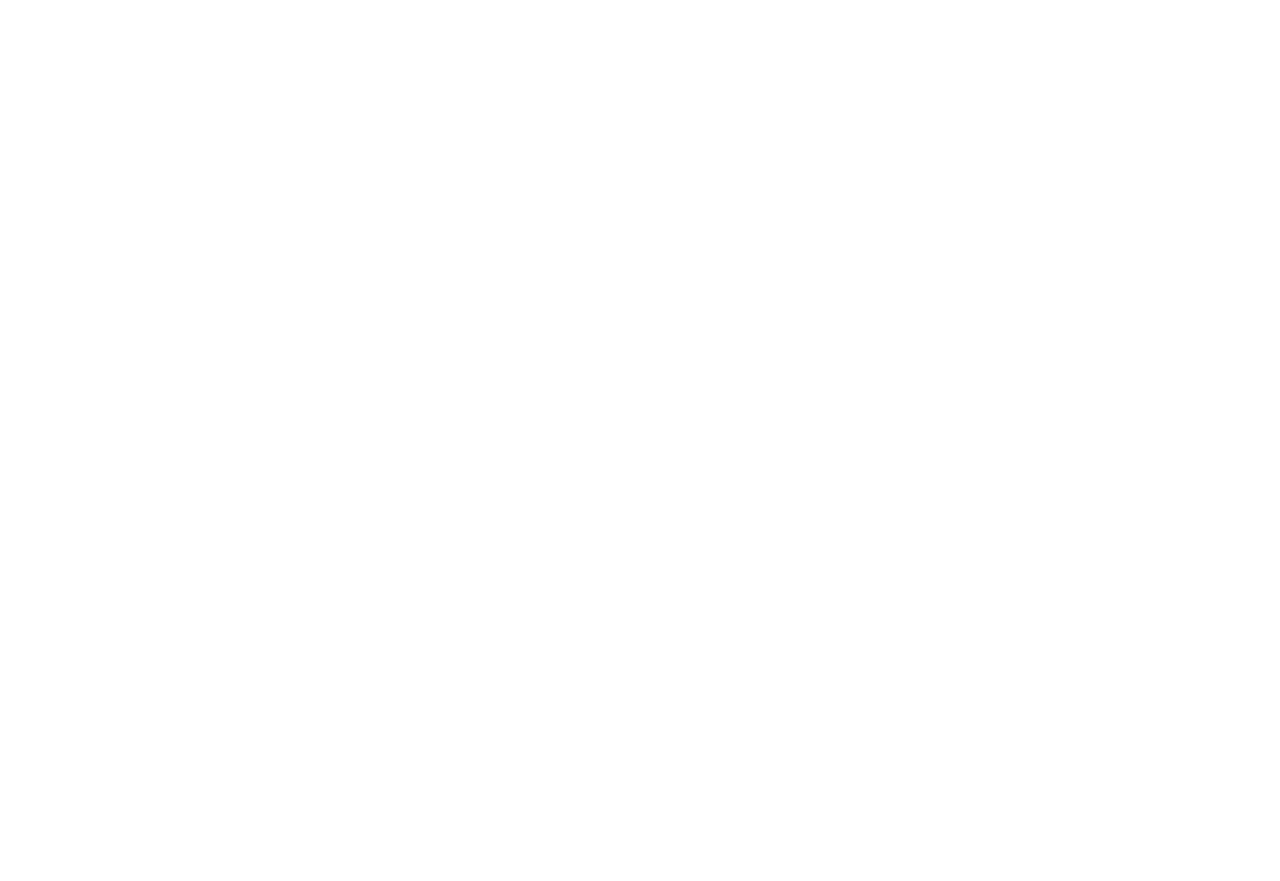
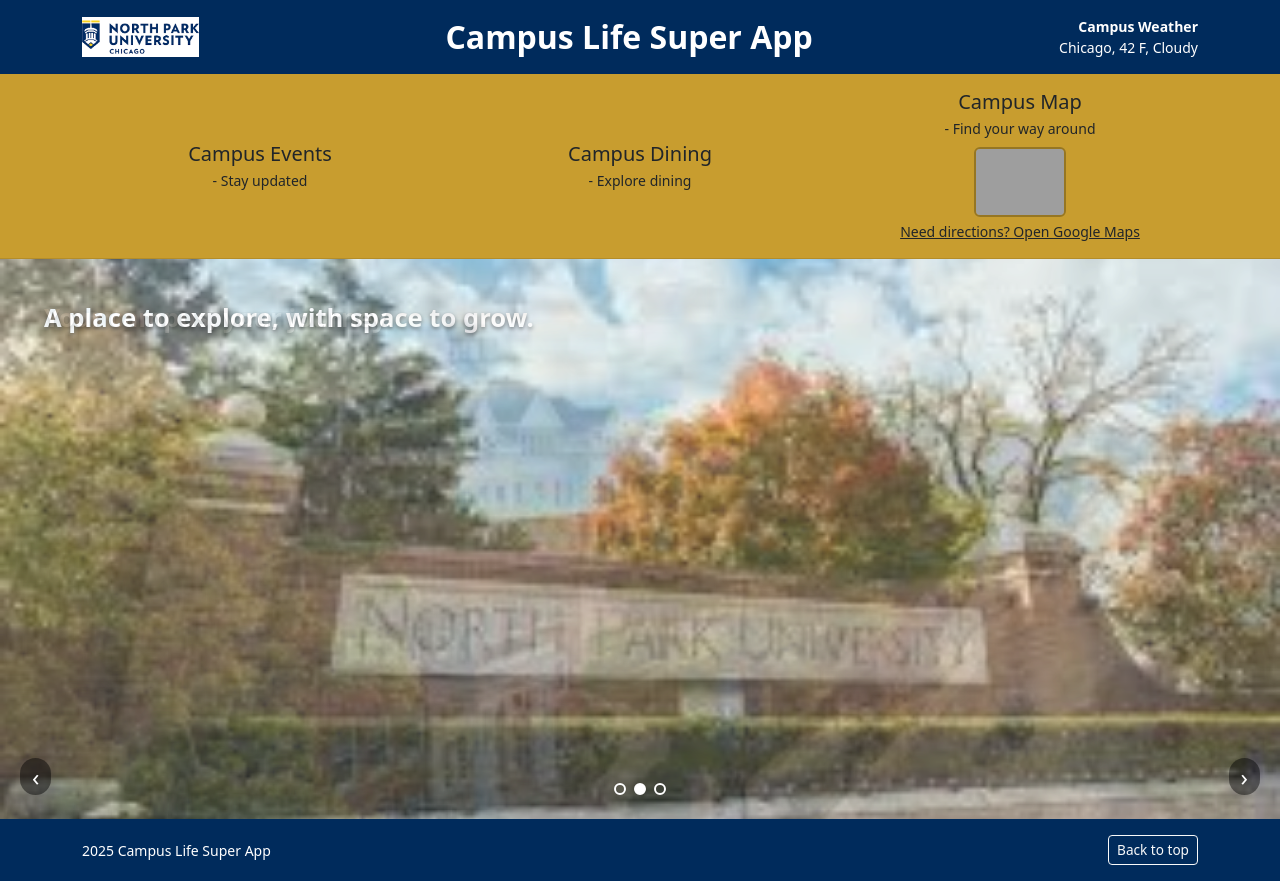
Before and after one commit to Avaaland/campus-app, a plain HTML site: page index.html in a window 1280 px wide. Before the commit the page ends 800 px from the top, so only its background shows below. Drawn offline with nearby package versions, Linux system fonts and the light colour scheme; grey boxes are pictures that could not be loaded.

Commit message:
Set up home page. Added script.js and styling. Will do more later on.

```diff
--- a/css/style.css
+++ b/css/style.css
@@ -0,0 +1,181 @@
+/* Colors */
+:root {
+    --npu-blue: #002b5c;
+    --npu-gold: #c89d2f;
+    --overlay-bg: rgba(0, 0, 0, 0.45);
+}
+
+body {
+    margin: 0;
+    font-family: system-ui, -apple-system, BlinkMacSystemFont, 'Segoe UI', sans-serif;
+}
+
+/* Blue and gold helpers */
+.bg-npu-blue {
+    background-color: var(--npu-blue);
+}
+
+.bg-npu-gold {
+    background-color: var(--npu-gold);
+}
+
+/* Header */
+.top-header .header-title {
+    font-size: clamp(1.4rem, 2.5vw, 2rem);
+    font-weight: 700;
+}
+
+.logo-sm {
+    height: 40px;
+    width: auto;
+}
+
+/* Weather widget */
+#weather-widget {
+    min-width: 120px;
+}
+
+/* Gold feature bar */
+.feature-bar {
+    border-bottom: 1px solid rgba(0, 0, 0, 0.1);
+}
+
+.feature-link {
+    text-decoration: none;
+    color: inherit;
+}
+
+.feature-link:hover h2 {
+    text-decoration: underline;
+}
+
+/* Campus map thumb */
+.map-thumb {
+    height: 70px;
+    width: auto;
+    border-radius: 6px;
+    object-fit: cover;
+    cursor: pointer;
+    border: 2px solid rgba(0, 0, 0, 0.25);
+}
+
+/* Carousel */
+.hero-carousel {
+    position: relative;
+    height: 70vh;
+    min-height: 320px;
+    max-height: 650px;
+    overflow: hidden;
+}
+
+.carousel-wrapper {
+    position: relative;
+    width: 100%;
+    height: 100%;
+}
+
+.carousel-slide {
+    position: absolute;
+    inset: 0;
+    background-size: cover;
+    background-position: center;
+    opacity: 0;
+    transition: opacity 0.6s ease;
+}
+
+.carousel-slide.active {
+    opacity: 1;
+}
+
+/* Quote overlay */
+.carousel-overlay {
+    position: absolute;
+    top: 1.5rem;
+    left: 1.5rem;
+    max-width: 60%;
+    background: transparent;
+    padding: 1rem 1.25rem;
+    border-radius: 10px;
+}
+
+.hero-quote {
+    margin: 0;
+    color: #ffffff;
+    font-size: clamp(1.2rem, 2vw, 1.8rem);
+    font-weight: 600;
+    text-shadow: 0 2px 4px rgba(0, 0, 0, 0.8);
+}
+
+/* Carousel controls */
+.carousel-control {
+    position: absolute;
+    bottom: 1.5rem;
+    padding: 0.4rem 0.75rem;
+    border-radius: 999px;
+    border: none;
+    background: var(--overlay-bg);
+    color: #ffffff;
+    font-size: 1.5rem;
+    line-height: 1;
+    cursor: pointer;
+}
+
+.carousel-control.prev {
+    left: 1.25rem;
+}
+
+.carousel-control.next {
+    right: 1.25rem;
+}
+
+.carousel-control:hover {
+    background: rgba(0, 0, 0, 0.7);
+}
+
+/* Dots */
+.carousel-dots {
+    position: absolute;
+    bottom: 1.5rem;
+    left: 50%;
+    transform: translateX(-50%);
+    display: flex;
+    gap: 0.5rem;
+}
+
+.dot {
+    width: 12px;
+    height: 12px;
+    border-radius: 50%;
+    border: 2px solid #ffffff;
+    background: transparent;
+    padding: 0;
+    cursor: pointer;
+}
+
+.dot.active {
+    background: #ffffff;
+}
+
+/* Footer */
+.bottom-bar {
+    margin-top: 0;
+}
+
+/* Back to top button */
+#back-to-top {
+    font-size: 0.85rem;
+}
+
+/* Responsive tweaks */
+@media (max-width: 576px) {
+    .carousel-overlay {
+        max-width: 80%;
+        top: 1rem;
+        left: 1rem;
+        padding: 0.75rem 1rem;
+    }
+
+    .hero-carousel {
+        height: 60vh;
+    }
+}
--- a/index.html
+++ b/index.html
@@ -3,9 +3,122 @@
     <head>
         <meta charset="UTF-8">
         <meta name="viewport" content="width=device-width, initial-scale=1.0">
-    <title>Document</title>
+        <title>Campus Life Super App</title>
+
+        <!-- Bootstrap CSS -->
+        <link
+        href="https://cdn.jsdelivr.net/npm/bootstrap@5.3.5/dist/css/bootstrap.min.css"
+        rel="stylesheet"
+        />
+
+        <!-- Custom styles -->
+        <link rel="stylesheet" href="css/style.css" />
     </head>
+
     <body>
+        <!-- Top Blue Bar -->
+        <header class="top-header bg-npu-blue text-white">
+            <div class="container py-3 d-flex align-items-center justify-content-between">
+                <div class="d-flex align-items-center gap-2">
+                    <img src="images/npu-logo.png" alt="North Park University logo" class="logo-sm"/>
+                </div>
 
+                <!-- Center: Title -->
+                <h1 class="m-0 text-center flex-grow-1 header-title">
+                    Campus Life Super App
+                </h1>
+
+                <!-- Right: Weather widget placeholder -->
+                <div id="weather-widget" class="text-end small">
+                    <div class="fw-semibold">Campus Weather</div>
+                    <div id="weather-temp">Loading...</div>
+                </div>
+            </div>
+        </header>
+
+        <!-- Gold Feature Bar -->
+        <section class="feature-bar bg-npu-gold text-dark py-3">
+            <div class="container">
+                <div class="row text-center align-items-center gy-3">
+
+                    <!-- Campus Events -->
+                    <div class="col-12 col-md-4">
+                        <a href="events.html" class="feature-link">
+                            <h2 class="h5 mb-1">Campus Events</h2>
+                            <p class="mb-0 small">- Stay updated</p>
+                        </a>
+                    </div>
+
+                    <!-- Campus Dining -->
+                    <div class="col-12 col-md-4">
+                        <a href="dining.html" class="feature-link">
+                            <h2 class="h5 mb-1">Campus Dining</h2>
+                            <p class="mb-0 small">- Explore dining</p>
+                        </a>
+                    </div>
+
+                    <!-- Campus Map -->
+                    <div class="col-12 col-md-4">
+                        <div class="d-flex flex-column align-items-center gap-1">
+                            <h2 class="h5 mb-0">Campus Map</h2>
+                            <p class="mb-1 small">- Find your way around</p>
+                            <img src="images/campus-map.png" alt="Campus map" class="map-thumb"/>
+                            <a href="https://www.google.com/maps" target="_blank" rel="noopener noreferrer" class="small link-dark">Need directions? Open Google Maps</a>
+                        </div>
+                    </div>
+                </div>
+            </div>
+        </section>
+
+        <!-- Image Carousel -->
+        <main>
+            <section class="hero-carousel position-relative">
+                <div class="carousel-wrapper">
+
+                    <!-- Slide 1 -->
+                    <div class="carousel-slide active" data-index="0" style="background-image: url(images/campus1.jpeg);">
+                        <div class="carousel-overlay">
+                            <p class="hero-quote">A place to explore, with space to grow.</p>
+                        </div>
+                    </div>
+
+                    <!-- Slide 2 -->
+                    <div class="carousel-slide" data-index="1" style="background-image: url(images/campus2.jpeg);">
+                        <div class="carousel-overlay">
+                            <p class="hero-quote">Your campus, your journey.</p>
+                        </div>
+                    </div>
+
+                    <!-- Slide 3 -->
+                    <div class="carousel-slide" data-index="2" style="background-image: url(images/campus3.jpeg);">
+                        <div class="carousel-overlay">
+                            <p class="hero-quote">Study, connect, and thrive together.</p>
+                        </div>
+                    </div>
+                </div>
+
+                <!-- Carousel Controls -->
+                <button class="carousel-control prev" aria-label="Previous slide">‹</button>
+                <button class="carousel-control next" aria-label="Next slide">›</button>
+
+                <!-- Dots -->
+                <div class="carousel-dots">
+                    <button class="dot active" data-index="0" aria-label="Slide 1"></button>
+                    <button class="dot" data-index="1" aria-label="Slide 2"></button>
+                    <button class="dot" data-index="2" aria-label="Slide 3"></button>
+                </div>
+            </section>
+        </main>
+
+        <!-- Bottom Blue Bar / Footer-->
+        <footer class="bottom-bar bg-npu-blue text-white py-3 mt-0">
+            <div class="container d-flex flex-column flex-md-row align-items-center justify-content-between gap-2">
+                <div class="small">2025 Campus Life Super App</div>
+                <button id="back-to-top" class="btn btn-outline-light btn-sm"> Back to top</button>
+            </div>
+        </footer>
+
+        <!-- JS -->
+        <script src="js/script.js"></script>
     </body>
 </html>
--- a/js/script.js
+++ b/js/script.js
@@ -0,0 +1,111 @@
+console.log("script.js is connected to home page");
+
+// Run JS after the DOM is ready
+document.addEventListener("DOMContentLoaded", () => {
+    setupCarousel();
+    setupBackToTop();
+    setupWeatherPlaceholder();
+});
+
+// Carousel logic
+function setupCarousel() {
+    const slides = document.querySelectorAll(".carousel-slide");
+    const dots = document.querySelectorAll(".dot");
+    const prevBtn = document.querySelector(".carousel-control.prev");
+    const nextBtn = document.querySelector(".carousel-control.next");
+
+    if (!slides.length) return;
+
+    let currentIndex = 0;
+    let autoplayTimer = null;
+
+    function goToSlide(index) {
+        // keep index in range
+        if (index < 0) {
+            index = slides.length -1;
+        } else if (index >= slides.length) {
+            index = 0
+        }
+        currentIndex = index;
+
+        // update active slide
+        slides.forEach((slide, i) => {
+            slide.classList.toggle("active", i === currentIndex);
+        });
+
+        // update dots
+        dots.forEach((dot, i) => {
+            dot.classList.toggle("active", i === currentIndex);
+        });
+    }
+
+    // Next / Previous
+    function nextSlide() {
+        goToSlide(currentIndex + 1);
+    }
+
+    function prevSlide() {
+        goToSlide(currentIndex -1);
+    }
+
+    // Button listeners
+    if (nextBtn) {
+        nextBtn.addEventListener("click", () => {
+            nextSlide();
+            resetAutoplay();
+        });
+    }
+
+    if (prevBtn) {
+        prevBtn.addEventListener("click", () => {
+            prevSlide();
+            resetAutoplay();
+        });
+    }
+
+    // Dots Click
+    dots.forEach((dot) => {
+        dot.addEventListener("click", () => {
+            const index = parseInt(dot.dataset.index, 10);
+            goToSlide(index);
+            resetAutoplay();
+        });
+    });
+
+    // Autoplay function
+    function startAutoplay() {
+        autoplayTimer = setInterval(() => {
+            nextSlide();
+        }, 5000);
+    }
+
+    function resetAutoplay() {
+        clearInterval(autoplayTimer);
+        startAutoplay();
+    }
+
+    goToSlide(0);
+    startAutoplay();
+}
+
+// Back to top button
+function setupBackToTop() {
+    const btn = document.getElementById("back-to-top");
+    if (!btn) return;
+
+    btn.addEventListener("click", () => {
+        window.scrollTo({
+            top: 0,
+            behavior: "smooth",
+        });
+    });
+}
+
+// Weather placeholder, will replace with real API later
+function setupWeatherPlaceholder() {
+    const tempEl = document.getElementById("weather-temp");
+    if (!tempEl) return;
+
+    //For now, fake text sp it doesn't look empty
+    tempEl.textContent = "Chicago, 42 F, Cloudy";
+}
```
Lines whose indentation alone changed are shown as unchanged.
